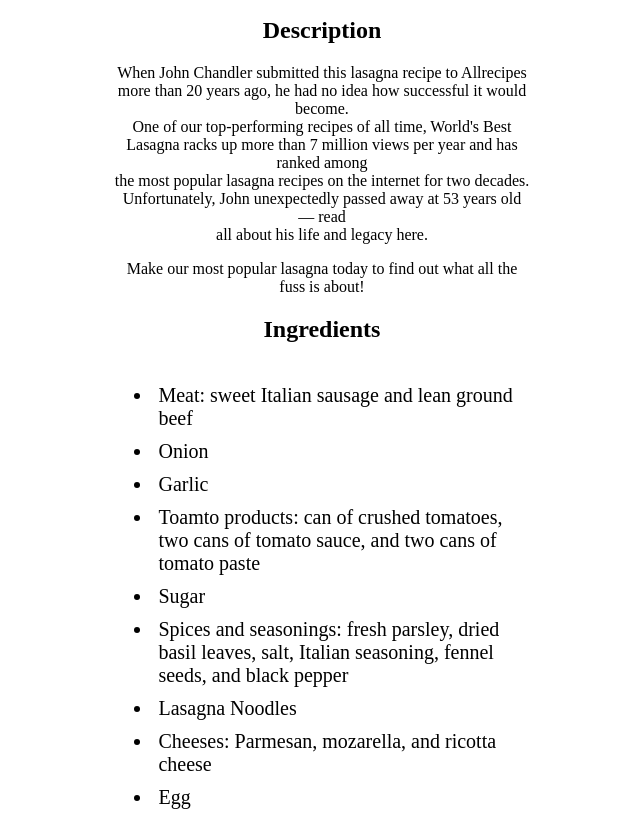
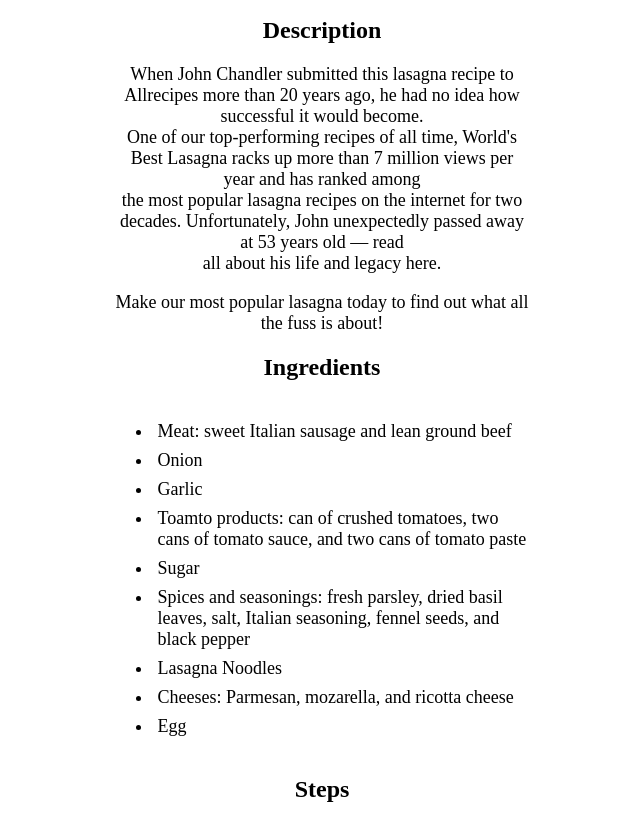
Before and after one commit to mdbruffey/odin-recipes, a plain HTML site: page recipes/lasagna.html in a window 1280 px wide. Shown: the part 101-918 px from the top of the page, without its empty margins (318-958 px from the left). Drawn offline with Linux system fonts and the light colour scheme.

Commit message:
Add styles for <p> and <ol>
Also modified text size of several elements

```diff
--- a/style.css
+++ b/style.css
@@ -4,6 +4,10 @@
     margin: auto;
     width: 33%;
     text-align: center;
+}
+
+p {
+    font-size: 18px;
 }
 
 img {
@@ -13,12 +17,12 @@ img {
     width: 100%;
 }
 
-ul {
+ul, ol {
     display: inline-block;;
 }
 
 .container li {
     text-align: left;
-    font-size: 20px;
-    padding: 5px;
+    font-size: 18px;
+    padding: 4px;
 }
```
